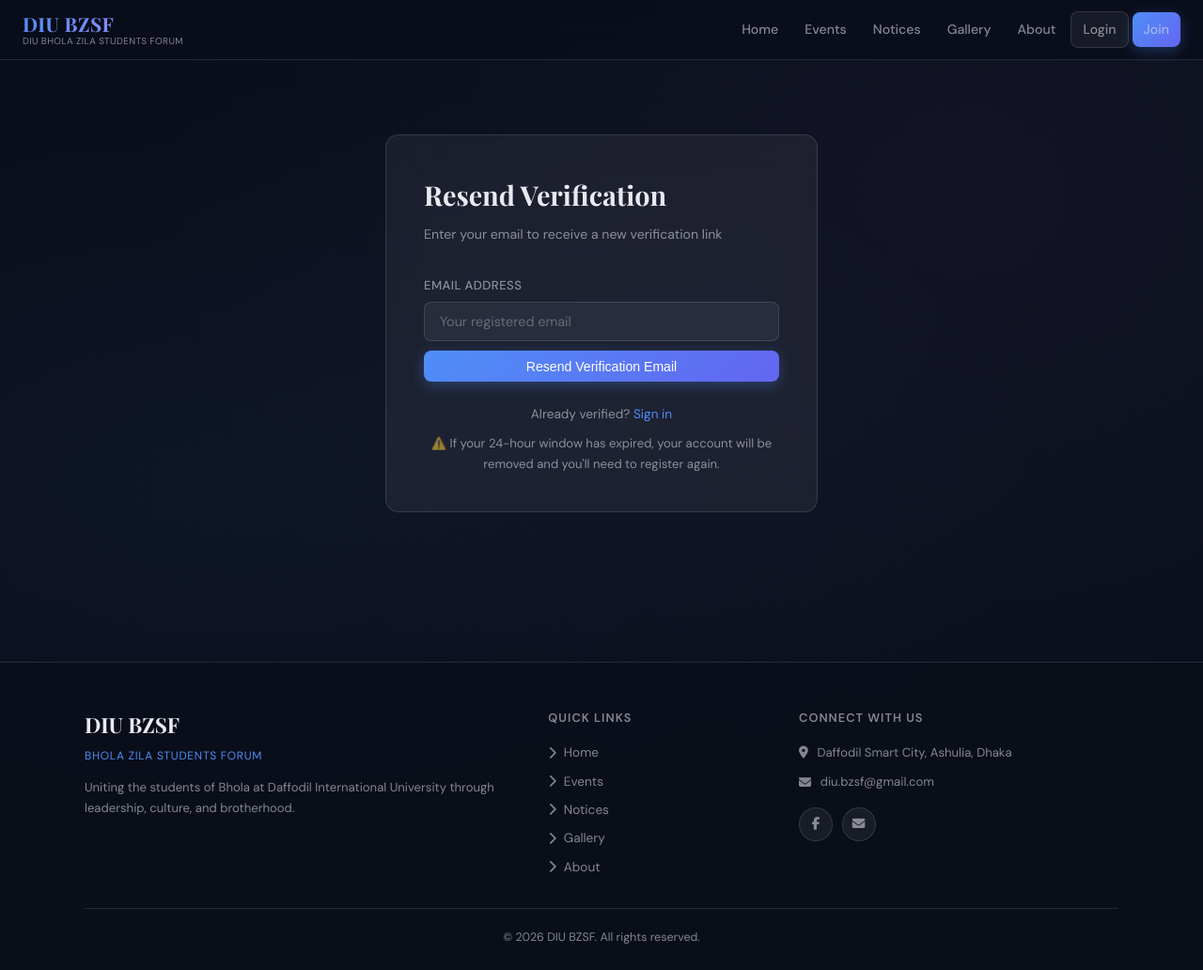
After one commit to Athaher-Sayem/Bhola_Zila, a Django app: page /accounts/resend-verification/ in a window 1280 px wide. The commit adds this page. Shown: the whole page at 94% size. Run offline with Django 5.2, Linux system fonts and the light colour scheme.

Commit message:
all file restructured , almost everything working, some minor issue found

```diff
--- a/accounts/urls.py
+++ b/accounts/urls.py
@@ -14,4 +14,5 @@ urlpatterns = [
     path('change-password/',          views.change_password,        name='change_password'),
     path('forgot-password/',          views.forgot_password,        name='forgot_password'),
     path('reset-password/<uuid:token>/', views.password_reset_confirm, name='password_reset_confirm'),
+    path('resend-verification/', views.resend_verification, name='resend_verification'),
 ]
--- a/accounts/views.py
+++ b/accounts/views.py
@@ -130,22 +130,44 @@ If you did not create this account, ignore this email.
     return render(request, 'accounts/signup.html', {'form': form})
 
 
+# def verify_email(request, token):
+#     user = get_object_or_404(User, email_verification_token=token)
+
+#     if user.token_created_at is None:
+#         messages.error(request, 'Invalid or expired verification link.')
+#         return redirect('accounts:login')
+
+#     if timezone.now() > user.token_created_at + timedelta(minutes=5):
+#         messages.error(request, 'Verification link expired. Please sign up again.')
+#         return redirect('accounts:login')
+
+#     user.is_email_verified = True
+#     user.email_verification_token = None
+#     user.token_created_at = None
+#     user.save(update_fields=['is_email_verified', 'email_verification_token', 'token_created_at'])
+
+#     messages.success(request, 'Email verified! You can now log in.')
+#     return redirect('accounts:login')
+
 def verify_email(request, token):
-    user = get_object_or_404(User, email_verification_token=token)
-
-    if user.token_created_at is None:
-        messages.error(request, 'Invalid or expired verification link.')
+    try:
+        user = User.objects.get(email_verification_token=token)
+    except User.DoesNotExist:
+        messages.error(request, 'Invalid or already-used link.')
         return redirect('accounts:login')
 
-    if timezone.now() > user.token_created_at + timedelta(minutes=5):
-        messages.error(request, 'Verification link expired. Please sign up again.')
+    if user.is_email_verified:
+        messages.info(request, 'Email already verified.')
         return redirect('accounts:login')
 
+    if user.verification_expired:
+        user.delete()   # remove expired account
+        messages.error(request,
+            'Link expired (24h). Account removed — please register again.')
+        return redirect('accounts:signup')
+
     user.is_email_verified = True
-    user.email_verification_token = None
-    user.token_created_at = None
-    user.save(update_fields=['is_email_verified', 'email_verification_token', 'token_created_at'])
-
+    user.save(update_fields=['is_email_verified'])
     messages.success(request, 'Email verified! You can now log in.')
     return redirect('accounts:login')
 
@@ -189,7 +211,11 @@ def login_view(request):
         if form.is_valid():
             user = form.get_user()
             if not user.is_email_verified:
-                messages.error(request, 'Please verify your email first.')
+                if user.verification_expired:
+                    user.delete()
+                    messages.error(request, 'Account removed (email not verified in 24h). Please register again.')
+                else:
+                     messages.error(request, 'Please verify your email. Check your inbox.')
                 return redirect('accounts:login')
             login(request, user)
             _log(user, 'login', 'session', '', user.name, request)
@@ -356,3 +382,27 @@ def _log_action(user, action, target_type, target_id, target_name, request, deta
         )
     except Exception:
         pass
+
+
+
+def resend_verification(request):
+    if request.user.is_authenticated:
+        return redirect('core:home')
+    if request.method == 'POST':
+        email = request.POST.get('email', '').strip()
+        try:
+            user = User.objects.get(email=email, is_email_verified=False)
+        except User.DoesNotExist:
+            messages.error(request, 'No unverified account with that email.')
+            return redirect('accounts:resend_verification')
+
+        if user.verification_expired:
+            user.delete()
+            messages.error(request, 'Account expired. Please register again.')
+            return redirect('accounts:signup')
+
+        user.regenerate_verification_token()
+        _send_verification_email(request, user)
+        messages.success(request, 'Verification email resent! Check your inbox.')
+        return redirect('accounts:login')
+    return render(request, 'accounts/resend_verification.html')
--- /dev/null
+++ b/templates/accounts/resend_verification.html
@@ -0,0 +1,28 @@
+{% extends 'base.html' %}
+{% block title %}Resend Verification — BZSF{% endblock %}
+{% block content %}
+<div class="page-wrapper" style="display:flex;align-items:center;justify-content:center;min-height:80vh;padding-top:6rem">
+  <div class="glass form-card" style="width:100%">
+    <h1 class="form-title">Resend Verification</h1>
+    <p class="form-subtitle">Enter your email to receive a new verification link</p>
+
+    <form method="post" novalidate>
+      {% csrf_token %}
+      <div class="form-group">
+        <label for="email">Email Address</label>
+        <input type="email" name="email" id="email" placeholder="Your registered email" required>
+      </div>
+      <button type="submit" class="btn btn-primary" style="width:100%;justify-content:center;margin-top:0.5rem">
+        Resend Verification Email
+      </button>
+    </form>
+
+    <p style="text-align:center;margin-top:1.5rem;color:var(--muted);font-size:0.85rem">
+      Already verified? <a href="{% url 'accounts:login' %}" style="color:var(--accent)">Sign in</a>
+    </p>
+    <p style="text-align:center;margin-top:0.5rem;color:var(--muted);font-size:0.82rem">
+      ⚠️ If your 24-hour window has expired, your account will be removed and you'll need to register again.
+    </p>
+  </div>
+</div>
+{% endblock %}
```
Also changed, not shown: accounts/management/commands/cleanup_unverified.py (added, +23 -0 lines), accounts/models.py (+18 -1 lines), templates/accounts/login.html (+9 -0 lines), accounts/management/__init__.py (added), accounts/management/commands/__init__.py (added), accounts/migrations/0005_user_verification_token_created_at.py (added).
